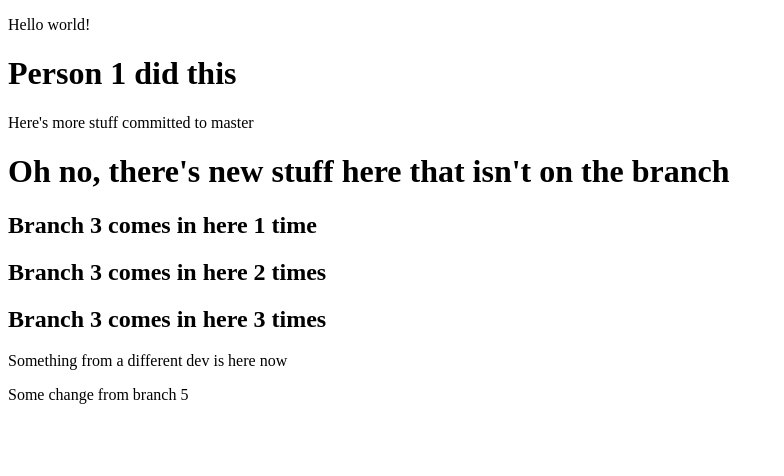
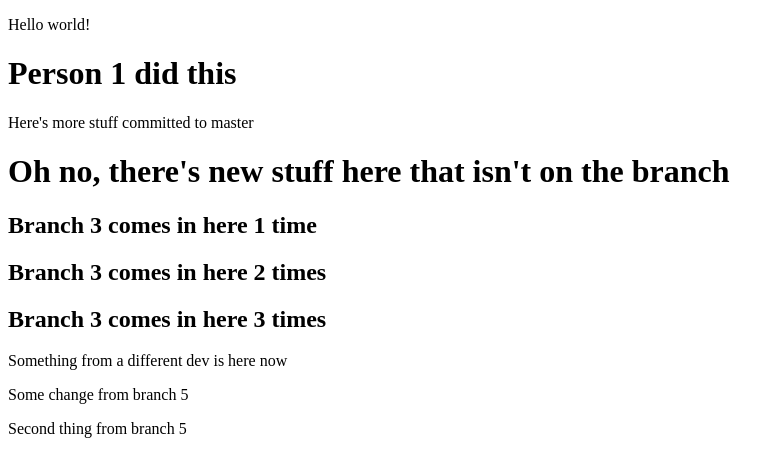
Before and after one commit to KassieJones/demo, an Angular app: page / in a window 1280 px wide. Shown: the top 476 px of the page, without its empty margins (0-784 px from the left). Built offline with nearby package versions, Linux system fonts and the light colour scheme.

Commit message:
second from branch 5

```diff
--- a/src/app/app.component.html
+++ b/src/app/app.component.html
@@ -11,6 +11,7 @@
 
   <p>Something from a different dev is here now</p>
   <p>Some change from branch 5</p>
+  <p>Second thing from branch 5</p>
 </div>
 
 <router-outlet></router-outlet>
```
